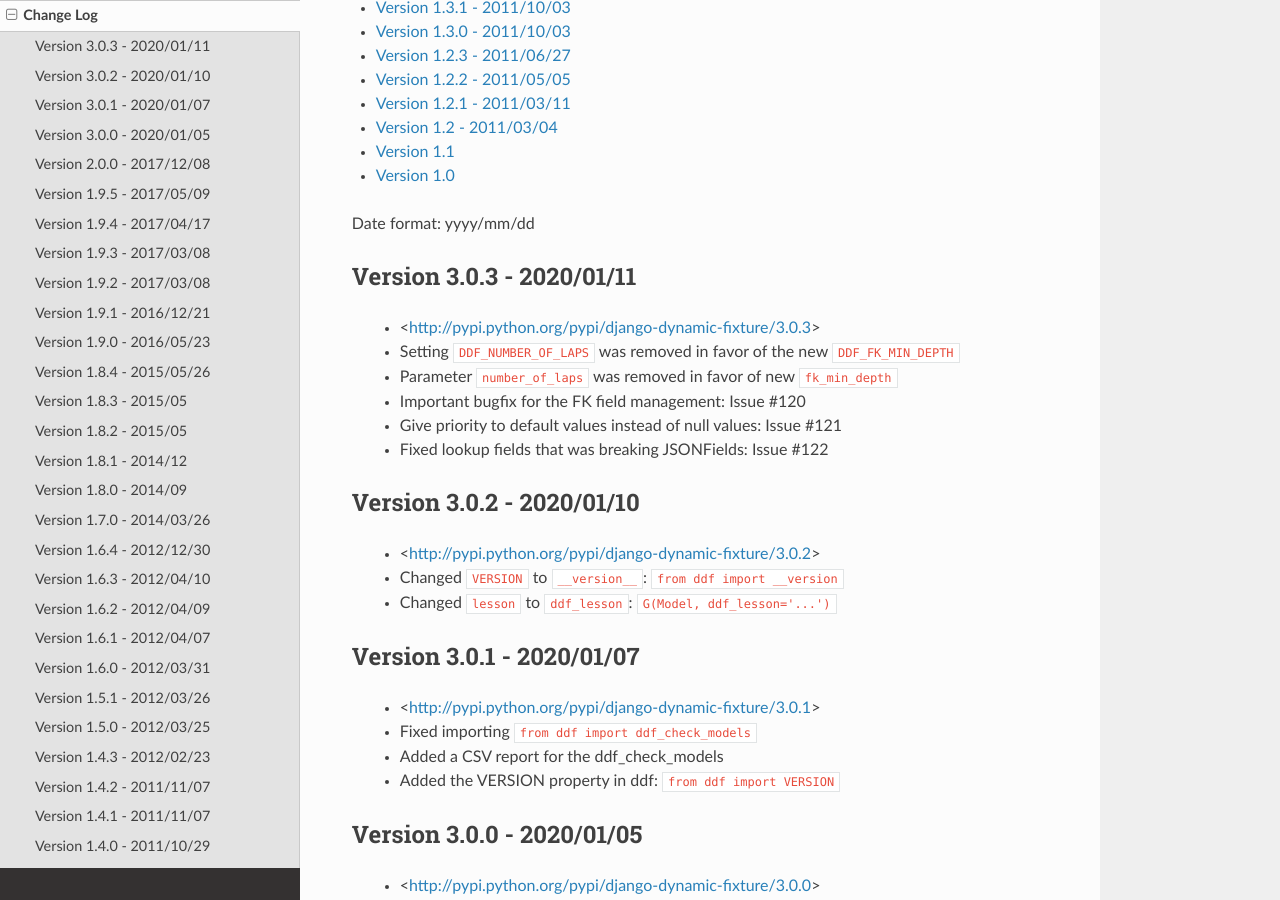
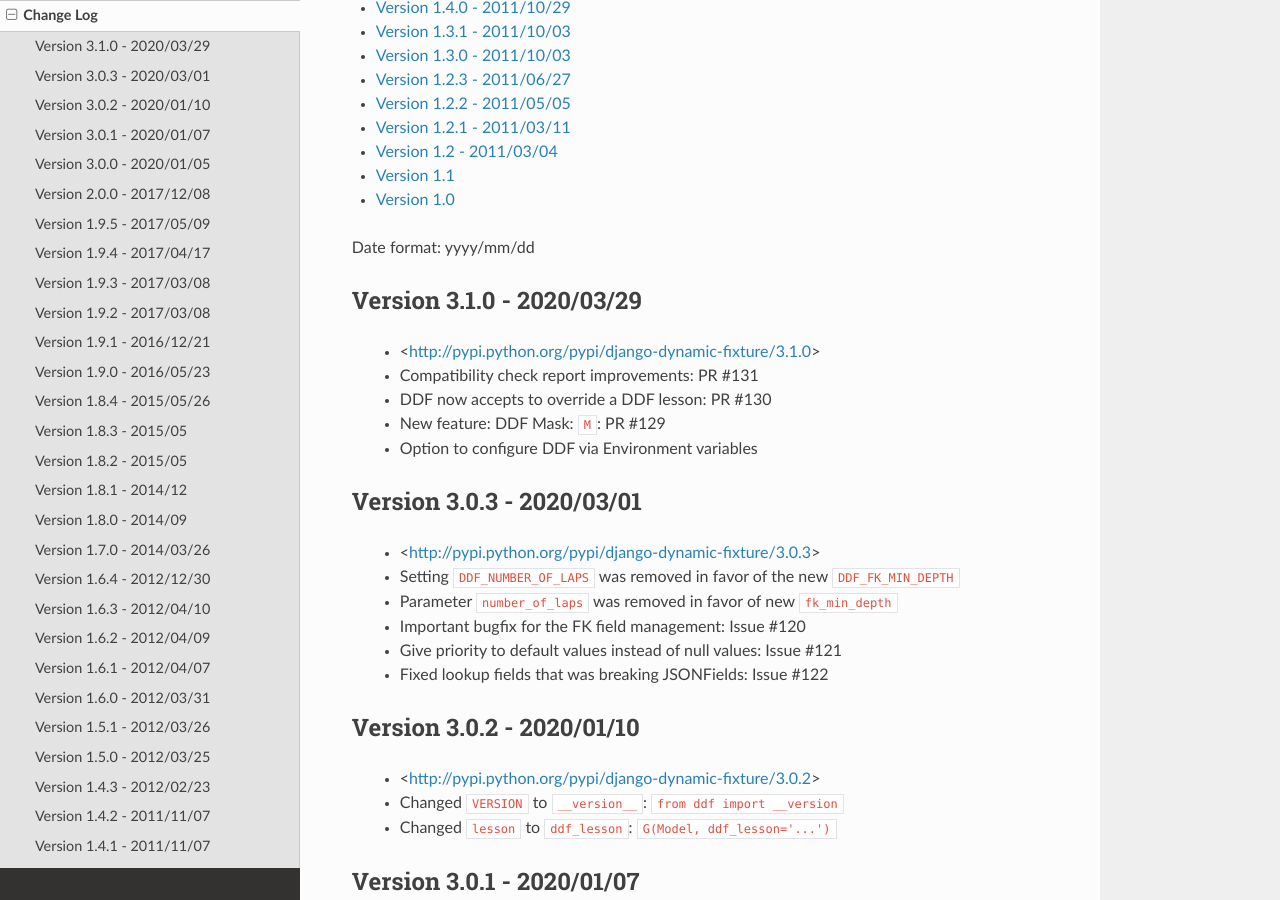
Before and after one commit to paulocheque/django-dynamic-fixture, a Sphinx documentation site: the page built from docs/source/change_log.rst, in a window 1280 px wide and 900 px high, scrolled down 836 px. Built offline with Sphinx 7.4.7 and the Read the Docs theme 2.0.0, drawn with Linux system fonts in a browser that asks for light colours; some of the changed text lies outside the part shown.

Commit message:
Release 3.1.0

```diff
--- a/django_dynamic_fixture/__init__.py
+++ b/django_dynamic_fixture/__init__.py
@@ -20,7 +20,7 @@
 from django_dynamic_fixture.script_ddf_checkings import ddf_check_models
 
 
-__version__ = '3.0.3'
+__version__ = '3.1.0'
 
 
 if not django_greater_than('1.10'):
--- a/docs/source/change_log.rst
+++ b/docs/source/change_log.rst
@@ -8,7 +8,15 @@
 
 Date format: yyyy/mm/dd
 
-Version 3.0.3 - 2020/01/11
+Version 3.1.0 - 2020/03/29
+-------------------------------------------------------------------------------
+  * <http://pypi.python.org/pypi/django-dynamic-fixture/3.1.0>
+  * Compatibility check report improvements: PR #131
+  * DDF now accepts to override a DDF lesson: PR #130
+  * New feature: DDF Mask: ``M``: PR #129
+  * Option to configure DDF via Environment variables
+
+Version 3.0.3 - 2020/03/01
 -------------------------------------------------------------------------------
   * <http://pypi.python.org/pypi/django-dynamic-fixture/3.0.3>
   * Setting ``DDF_NUMBER_OF_LAPS`` was removed in favor of the new ``DDF_FK_MIN_DEPTH``
--- a/docs/source/conf.py
+++ b/docs/source/conf.py
@@ -53,9 +53,9 @@
 # built documents.
 #
 # The short X.Y version.
-version = '3.0.3'
+version = '3.1.0'
 # The full version, including alpha/beta/rc tags.
-release = '3.0.3'
+release = '3.1.0'
 
 # The language for content autogenerated by Sphinx. Refer to documentation
 # for a list of supported languages.
--- a/setup.py
+++ b/setup.py
@@ -14,7 +14,7 @@
 # Update version and save
 # Go to 'files' link and upload the file
 
-VERSION = '3.0.3'
+VERSION = '3.1.0'
 
 tests_require = [
 ]
```
Also changed, not shown: 3 other files.
